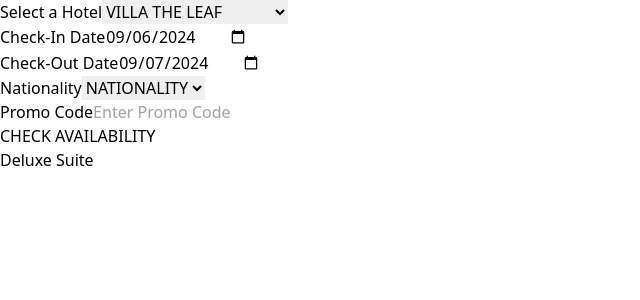
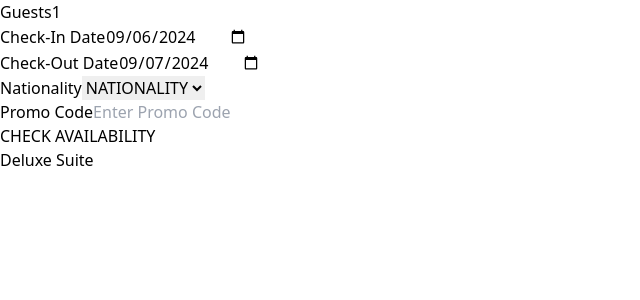
Before and after one commit to Sanduni4822/Hotel-Booking-System-New, a React (Vite) app: page /deluxesuite in a window 1280 px wide. Shown: the top 300 px of the page, without its empty margins (0-640 px from the left). Built offline with nearby package versions, Linux system fonts and the light colour scheme.

Commit message:
Removed  the select aa hotel section & dded a guests section with a numeric input field

```diff
--- a/src/components/CheckAvailabilityNavbar.jsx
+++ b/src/components/CheckAvailabilityNavbar.jsx
@@ -1,29 +1,25 @@
-// src/components/CheckAvailabilityNavbar.jsx
-
 import React, { useState } from 'react';
 
 const CheckAvailabilityNavbar = () => {
-  const [hotel, setHotel] = useState('VILLA THE LEAF');
+  const [guests, setGuests] = useState(1);
 
-  const handleHotelChange = (event) => {
-    setHotel(event.target.value);
+  const handleGuestsChange = (event) => {
+    setGuests(event.target.value);
   };
 
   return (
     <div className="sticky top-0 bg-white shadow-md z-50">
       <div className="flex flex-col md:flex-row space-y-4 md:space-y-0 md:space-x-4 p-4 rounded-md">
-        {/* Select a Hotel */}
+        {/* Guests */}
         <div className="flex flex-col">
-          <label className="text-gray-600 text-sm mb-1">Select a Hotel</label>
-          <select
-            value={hotel}
-            onChange={handleHotelChange}
+          <label className="text-gray-600 text-sm mb-1">Guests</label>
+          <input
+            type="number"
+            value={guests}
+            onChange={handleGuestsChange}
+            min="1"
             className="p-2 border border-gray-300 rounded-md"
-          >
-            <option value="VILLA THE LEAF">VILLA THE LEAF</option>
-            <option value="ARALIYA GREEN HILLS">ARALIYA GREEN HILLS</option>
-            {/* Add more hotel options as needed */}
-          </select>
+          />
         </div>
 
         {/* Check-In Date */}
```
